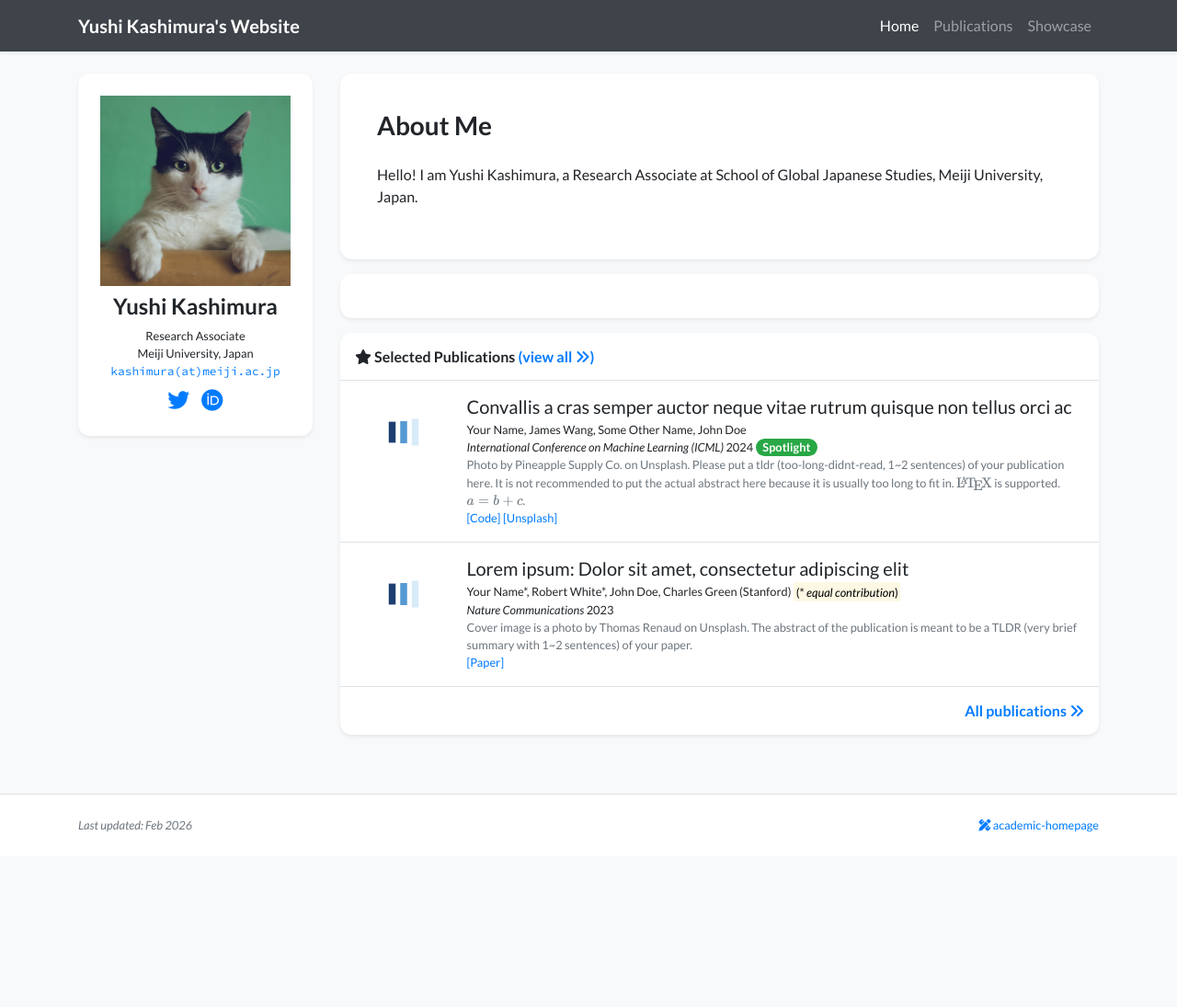
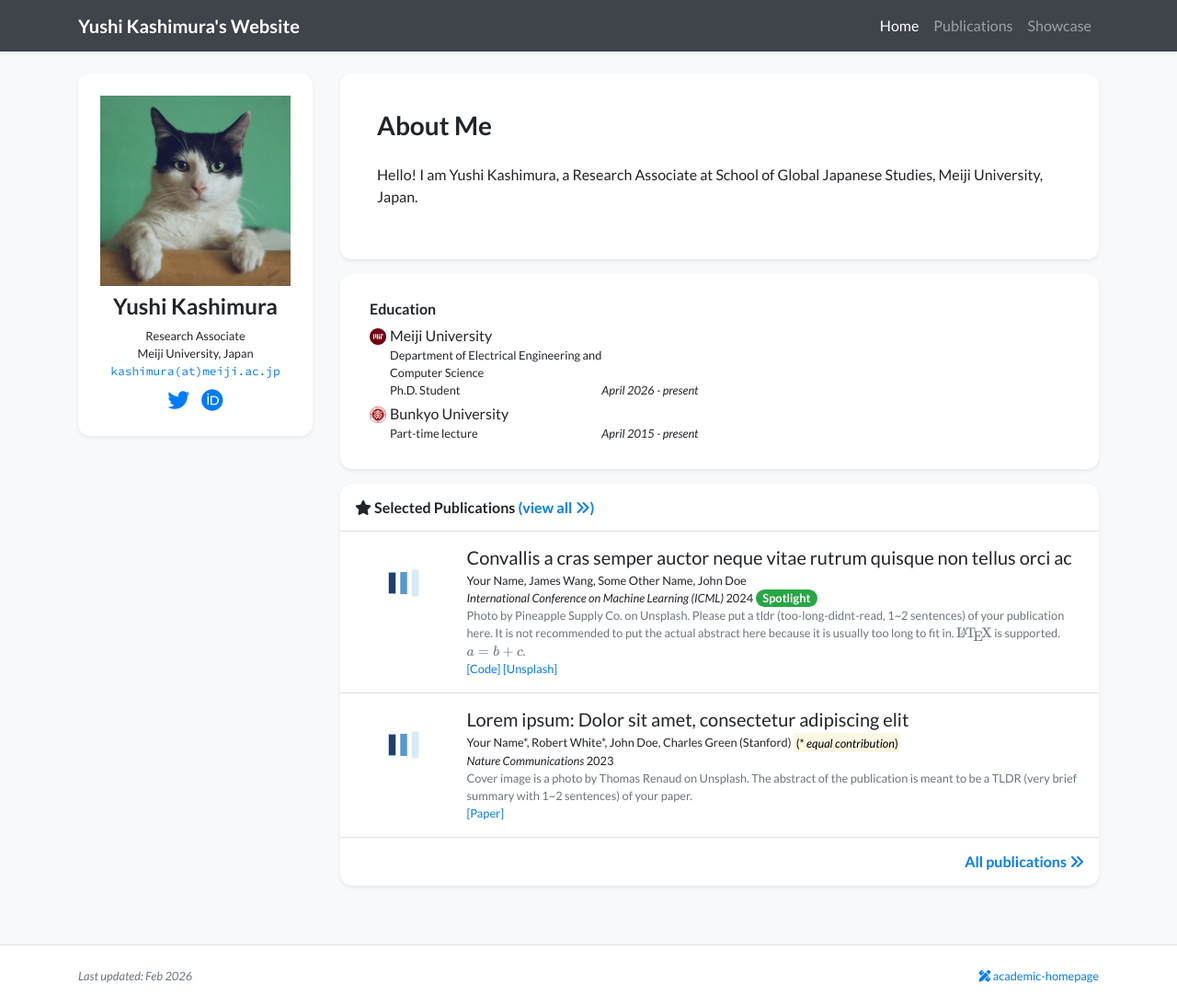
Before and after one commit to ys-kashimura/yushikashimura.github.io, a Jekyll site: the page built from index.html, in a window 1280 px wide and 1095 px high. Shown: the whole window at 92% size. Built offline with Jekyll 4.4.1, drawn with Linux system fonts in a browser that asks for light colours; nearby versions of some CDN libraries; a style sheet for code colours, icons or effects is not loaded; some of the changed lines change nothing that is shown.

Commit message:
Update profile.yml

```diff
--- a/_data/profile.yml
+++ b/_data/profile.yml
@@ -22,7 +22,7 @@ portrait_url: /assets/images/photos/portrait.jpg
 portrait_caption: >-
   Photo by Manja Vitolic on Unsplash (this caption is optional, comment it out to disable).
 
-employment:
+education:
 - name: Meiji University
   logo: /assets/images/badges/MIT_Social_circle.png
   position: >-
```
